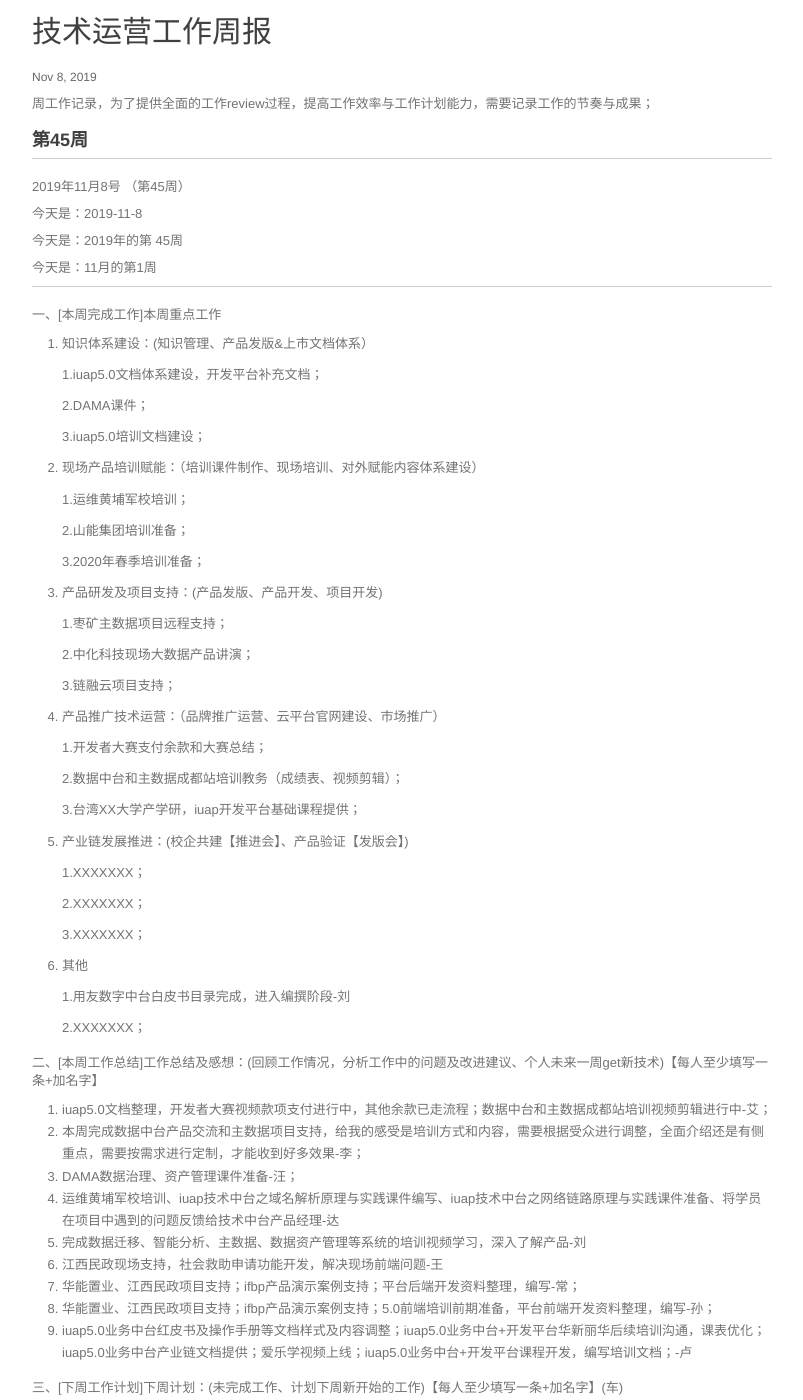
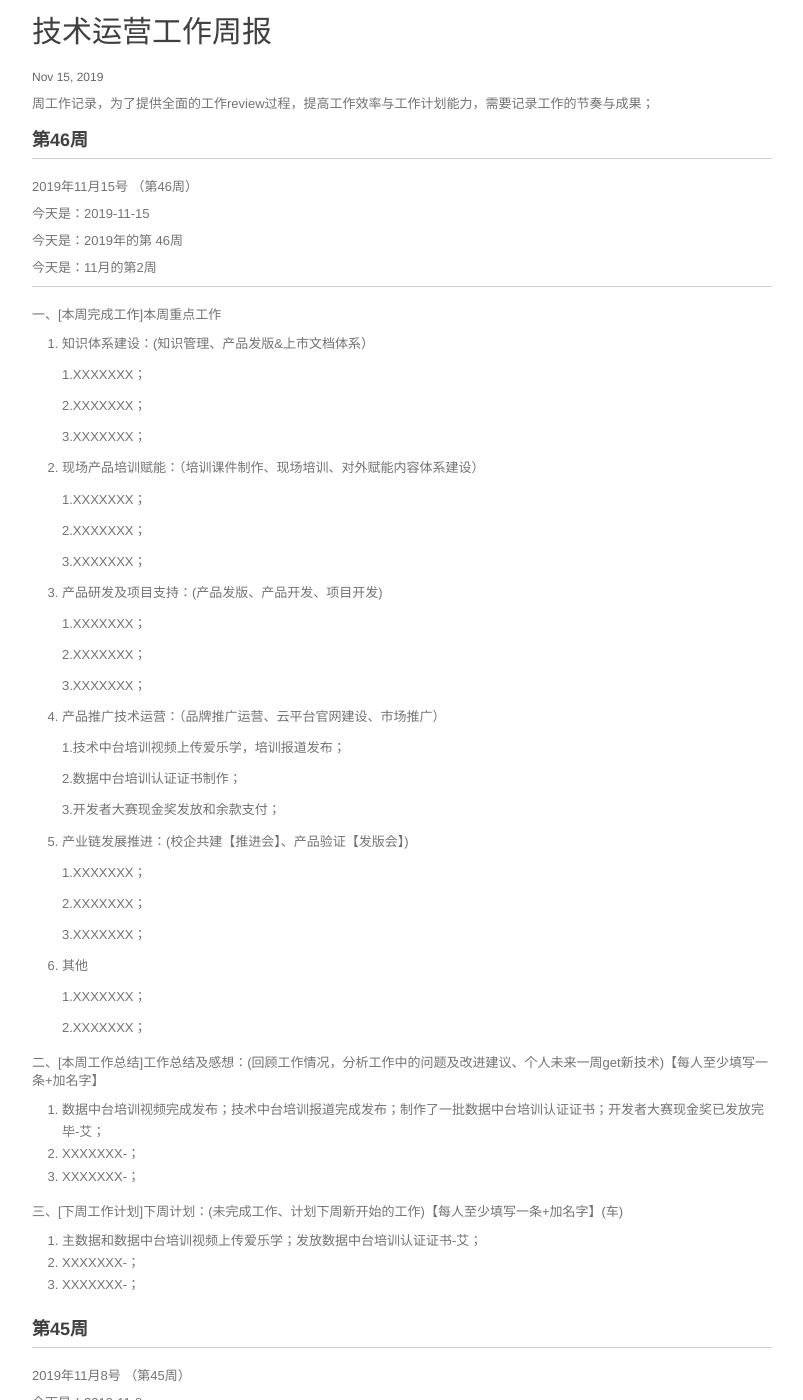
Before and after one commit to walllFlower/blog, a Jekyll site: the page built from _posts/2018-07-17-day_report_cxz.md, in a window 1280 px wide and 1400 px high, scrolled down 203 px. Shown: the whole window, without its empty margins (238-1041 px from the left). Built offline with Jekyll 4.4.1, drawn with Linux system fonts in a browser that asks for light colours; comment, search, counter and statistics services are not loaded.

Commit message:
Update 2018-07-17-day_report_cxz.md

```diff
--- a/_posts/2018-07-17-day_report_cxz.md
+++ b/_posts/2018-07-17-day_report_cxz.md
@@ -1,11 +1,90 @@
 ---
 layout: post
 title:  "技术运营工作周报"
-date:   2019-11-8 14:57:32
+date:   2019-11-15 14:57:32
 categories: 技术运营工作周报
 ---
 
 周工作记录，为了提供全面的工作review过程，提高工作效率与工作计划能力，需要记录工作的节奏与成果；
+
+###  第46周
+
+***
+
+2019年11月15号 （第46周）
+
+今天是：2019-11-15
+
+今天是：2019年的第 46周
+
+今天是：11月的第2周
+
+***
+
+
+一、[本周完成工作]本周重点工作
+
+1. 知识体系建设：(知识管理、产品发版&上市文档体系）
+
+    1.XXXXXXX；
+
+    2.XXXXXXX；
+
+    3.XXXXXXX；
+
+2. 现场产品培训赋能：（培训课件制作、现场培训、对外赋能内容体系建设）
+
+    1.XXXXXXX；
+
+    2.XXXXXXX；
+
+    3.XXXXXXX；
+
+3. 产品研发及项目支持：(产品发版、产品开发、项目开发)
+
+    1.XXXXXXX；
+
+    2.XXXXXXX；
+
+    3.XXXXXXX；
+
+4. 产品推广技术运营：（品牌推广运营、云平台官网建设、市场推广）
+
+    1.技术中台培训视频上传爱乐学，培训报道发布；
+
+    2.数据中台培训认证证书制作；
+
+    3.开发者大赛现金奖发放和余款支付；
+
+
+
+5. 产业链发展推进：(校企共建【推进会】、产品验证【发版会】)
+
+    1.XXXXXXX；
+
+    2.XXXXXXX；
+
+    3.XXXXXXX；
+
+6. 其他
+
+    1.XXXXXXX；
+
+    2.XXXXXXX；
+
+二、[本周工作总结]工作总结及感想：(回顾工作情况，分析工作中的问题及改进建议、个人未来一周get新技术)【每人至少填写一条+加名字】
+
+1. 数据中台培训视频完成发布；技术中台培训报道完成发布；制作了一批数据中台培训认证证书；开发者大赛现金奖已发放完毕-艾；
+2. XXXXXXX-；
+3. XXXXXXX-；
+
+三、[下周工作计划]下周计划：(未完成工作、计划下周新开始的工作)【每人至少填写一条+加名字】(车)
+
+1. 主数据和数据中台培训视频上传爱乐学；发放数据中台培训认证证书-艾；
+2. XXXXXXX-；
+3. XXXXXXX-；
+
+
 
 ###  第45周
 
```
